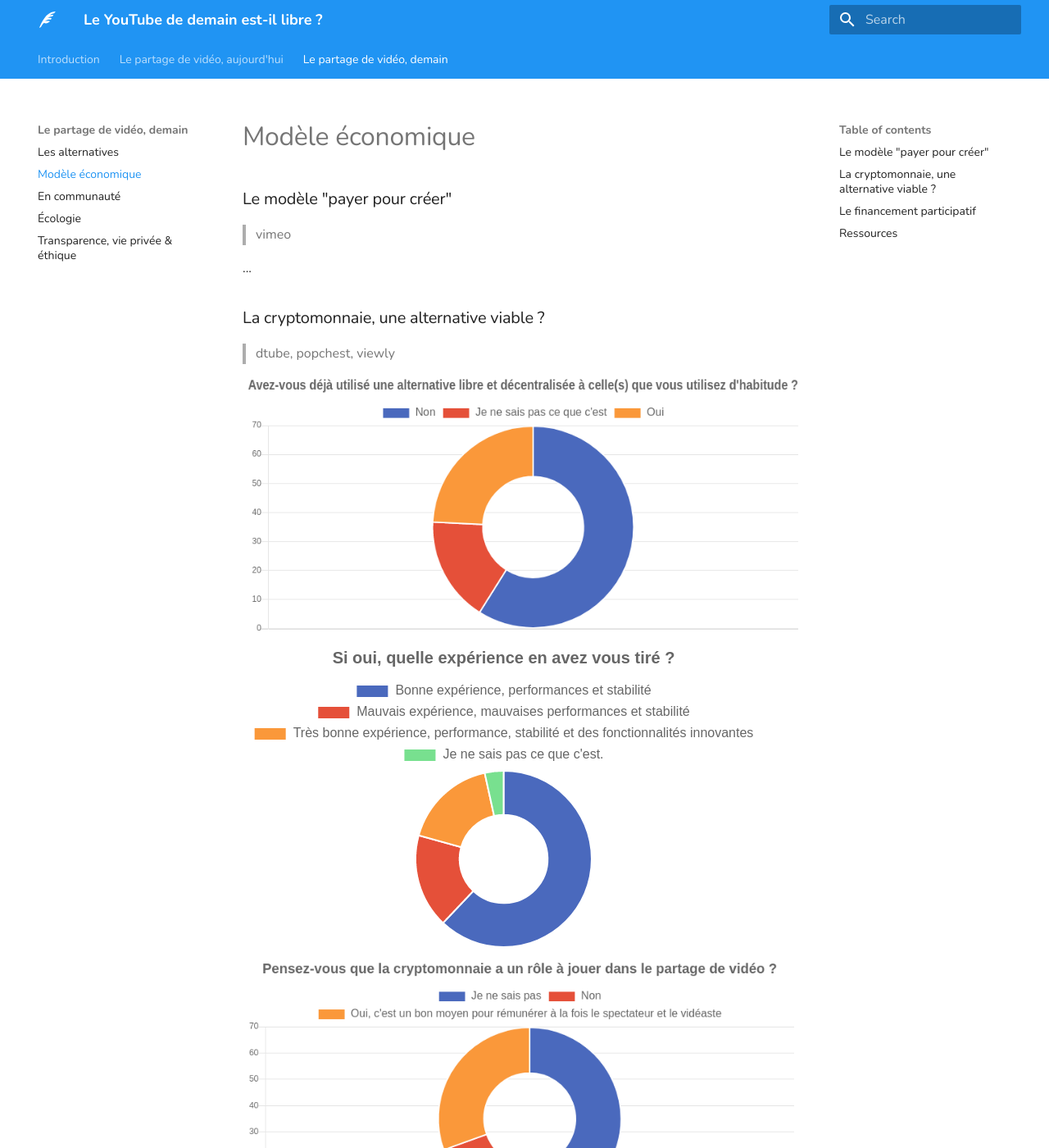
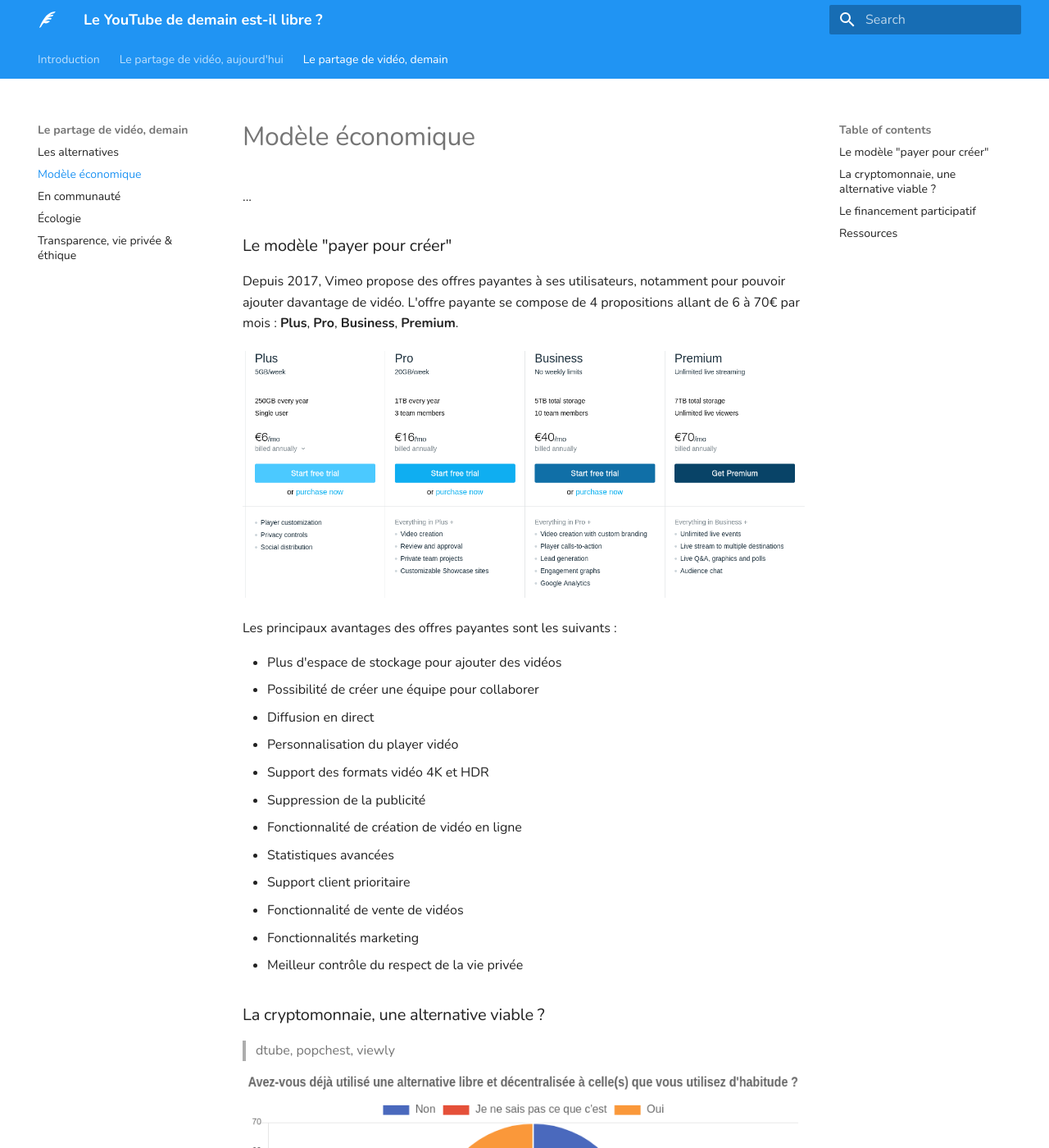
Before and after one commit to sundowndev/livre-blanc-video, an MkDocs documentation site: the page built from docs/tomorrow/business-model.md, in a window 1280 px wide and 1400 px high. Shown: the whole window at 82% size. Built offline with MkDocs 1.6.1 and Material for MkDocs 9.7.7, drawn with Linux system fonts in a browser that asks for light colours.

Commit message:
content(chap2): business model

```diff
--- a/docs/tomorrow/business-model.md
+++ b/docs/tomorrow/business-model.md
@@ -1,10 +1,27 @@
 # Modèle économique
+
+...
 
 ### Le modèle "payer pour créer"
 
-> vimeo
+Depuis 2017, Vimeo propose des offres payantes à ses utilisateurs, notamment pour pouvoir ajouter davantage de vidéo. L'offre payante se compose de 4 propositions allant de 6 à 70€ par mois : **Plus**, **Pro**, **Business**, **Premium**.
 
-...
+![](../assets/screenshot_35.png)
+
+Les principaux avantages des offres payantes sont les suivants :
+
+- Plus d'espace de stockage pour ajouter des vidéos
+- Possibilité de créer une équipe pour collaborer
+- Diffusion en direct
+- Personnalisation du player vidéo
+- Support des formats vidéo 4K et HDR
+- Suppression de la publicité
+- Fonctionnalité de création de vidéo en ligne
+- Statistiques avancées
+- Support client prioritaire
+- Fonctionnalité de vente de vidéos
+- Fonctionnalités marketing
+- Meilleur contrôle du respect de la vie privée
 
 ### La cryptomonnaie, une alternative viable ?
 
```
Also changed, not shown: docs/assets/screenshot_35.png (added).
